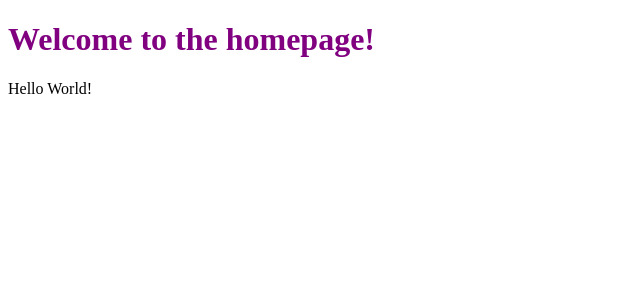
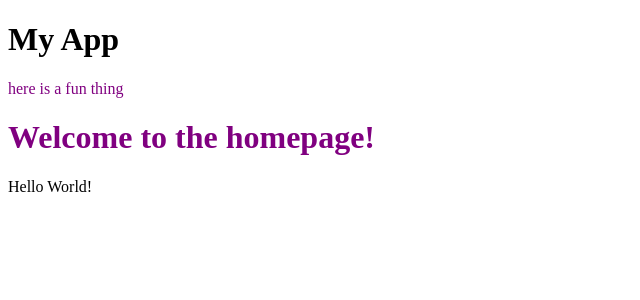
Before and after one commit to AmyClawson/activity12, an Angular app: page / in a window 1280 px wide. Shown: the top 300 px of the page, without its empty margins (0-640 px from the left). Built offline with nearby package versions, Linux system fonts and the light colour scheme.

Commit message:
added some temp dumb stuffjlkdjsflskj

```diff
--- a/src/app/app.component.less
+++ b/src/app/app.component.less
@@ -1,3 +1,4 @@
+
 .app-component{
     h1{
         color: purple;
--- a/src/index.html
+++ b/src/index.html
@@ -9,6 +9,8 @@
   <link rel="icon" type="image/x-icon" href="favicon.ico">
 </head>
 <body>
-  <app-root></app-root>
+    <h1>My App</h1>
+    <p class="purp">here is a fun thing</p>
+    <app-root></app-root>
 </body>
 </html>
--- a/src/main.less
+++ b/src/main.less
@@ -1 +1,5 @@
 /* You can add global styles to this file, and also import other style files */
+
+.purp{
+    color: purple;
+}
```
